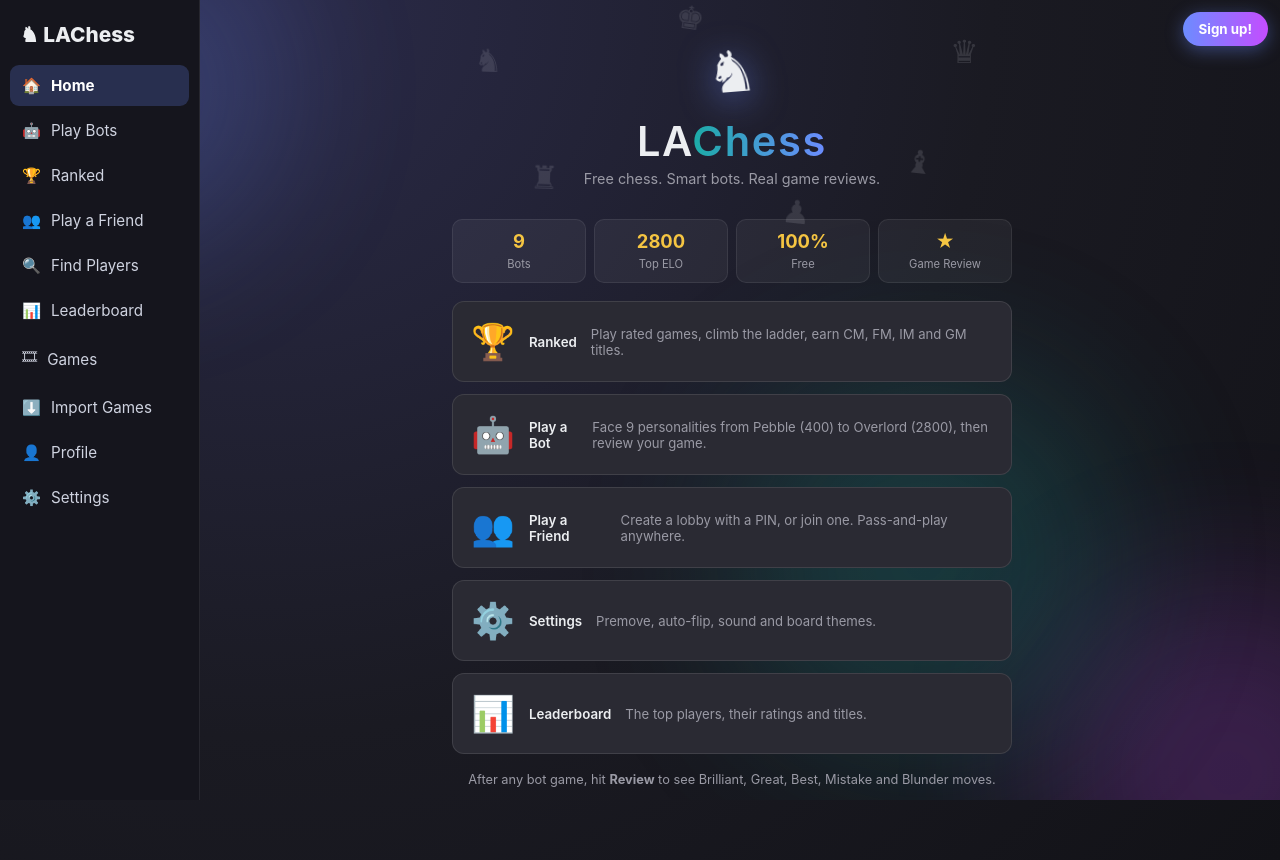
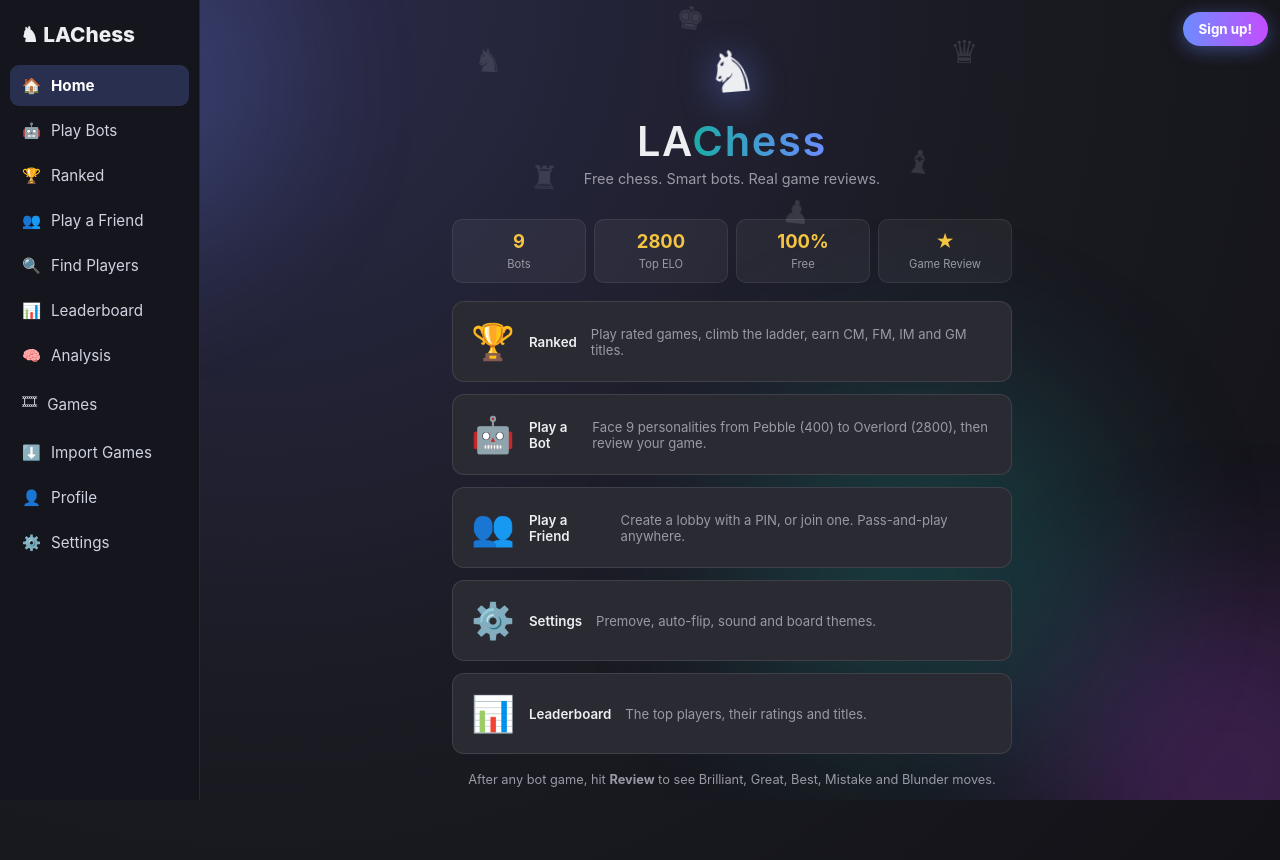
Before and after one commit to burnmaker78-cmd/chess-for-fun, a plain HTML site: page index.html in a window 1280 px wide. Drawn offline with Linux system fonts and the light colour scheme; no server answers.

Commit message:
Add analysis.js script to index.html

```diff
--- a/index.html
+++ b/index.html
@@ -240,6 +240,7 @@
 <script src="extras.js"></script>
 <script src="playerbars.js"></script>
 <script src="profile.js"></script>
+<script src="analysis.js"></script>
 <script src="games.js"></script>
 <script src="imports.js"></script>
 <script src="viewer-review.js"></script>
```
